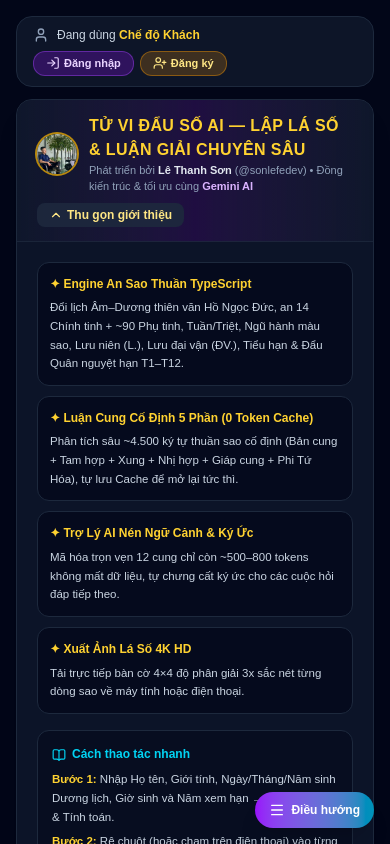
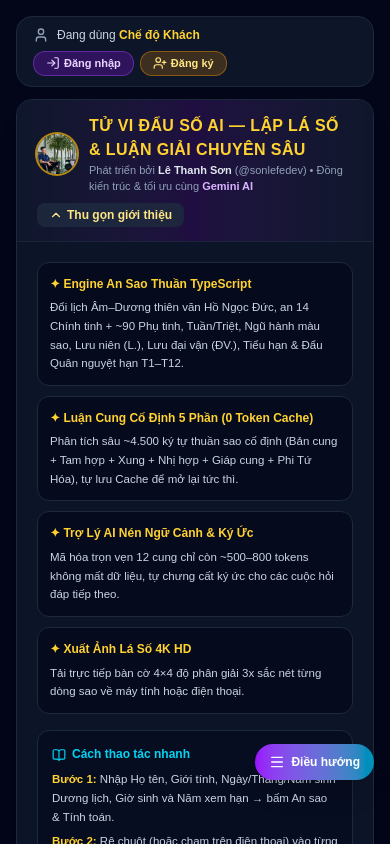
Before and after one commit to sonlefedev/tuvi-ai, a Next.js app: page / in a window 390 px wide. Shown: the top 844 px of the page. Built offline with nearby package versions, Linux system fonts and the light colour scheme.

Commit message:
fix: nang vi tri nut dieu huong mobile tranh bi nhan Netlify che

```diff
--- a/components/SideQuickNav.tsx
+++ b/components/SideQuickNav.tsx
@@ -65,7 +65,7 @@ export default function SideQuickNav({ hasResult, cungList, selectedChi, onSelec
             )}
 
             {/* Menu nổi đầy đủ 2 Tab (12 Cung & Mục lục) cho Smartphone */}
-            <div className="xl:hidden fixed bottom-4 right-4 z-40">
+            <div className="xl:hidden fixed bottom-16 right-4 z-50">
                 {mobileOpen && (
                     <div className="mb-2 p-2.5 rounded-2xl bg-slate-900/95 border border-slate-700 shadow-2xl w-64 text-xs space-y-2 backdrop-blur">
                         {hasResult && (
```
